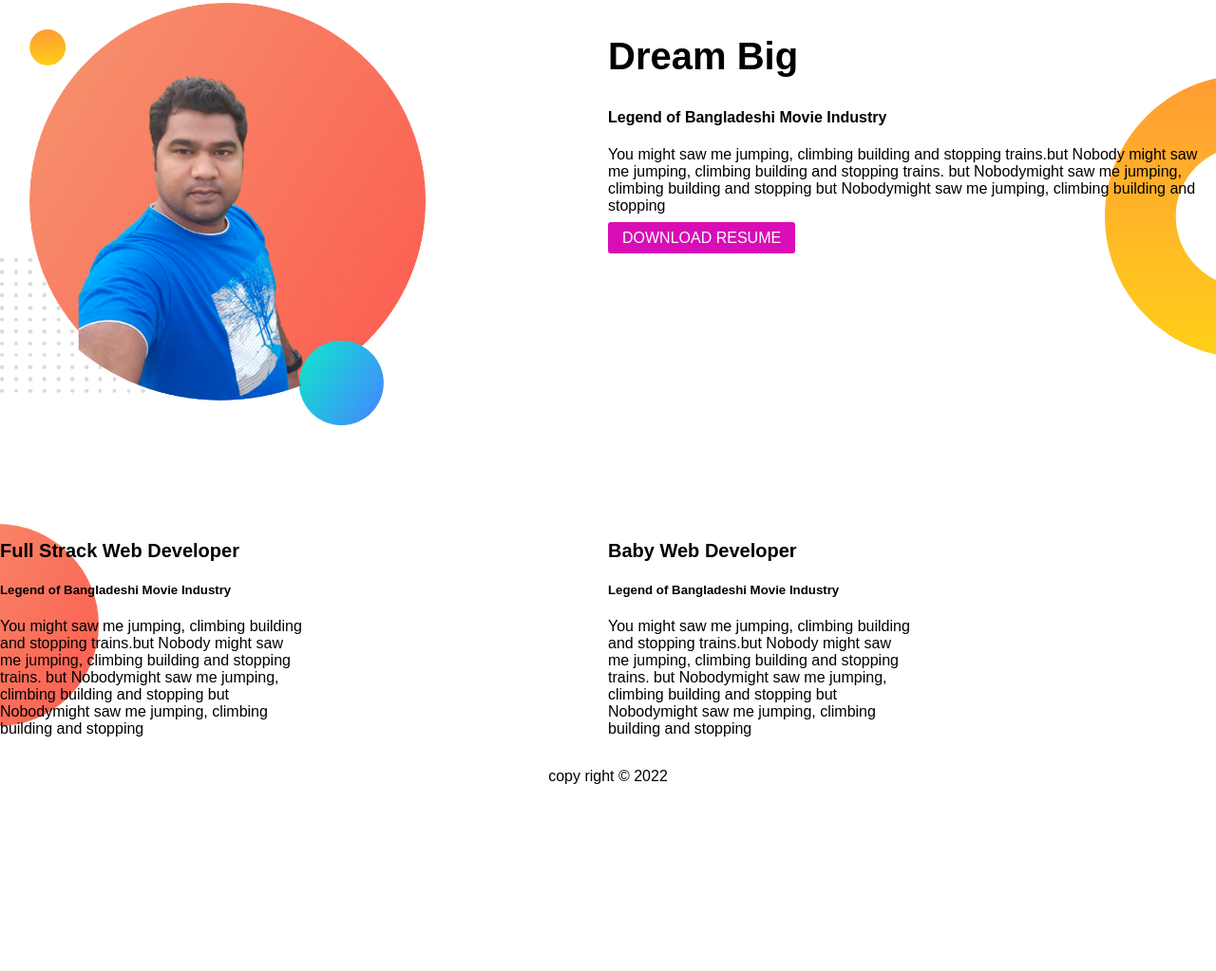
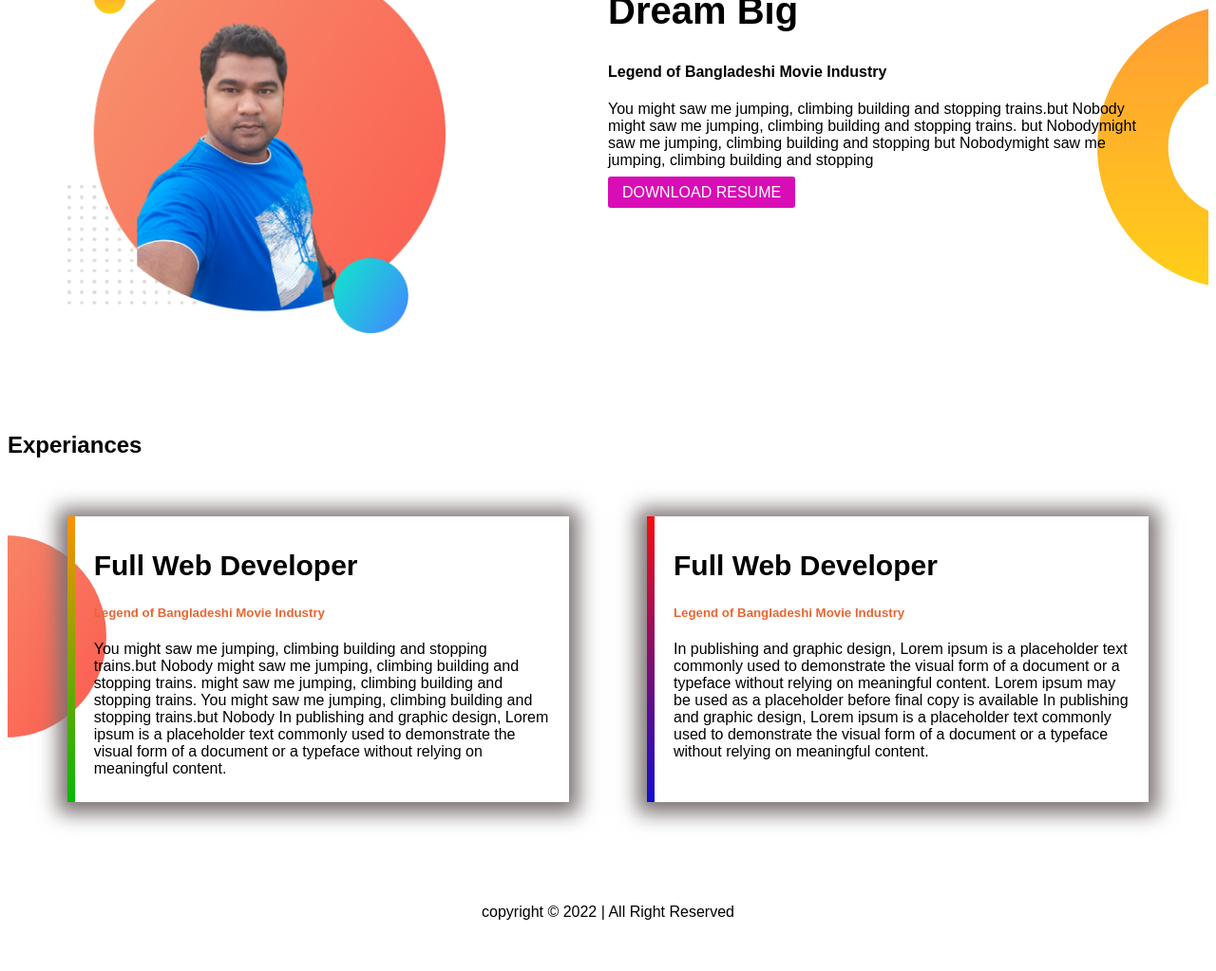
Before and after one commit to rita705/bornoo-portfolio, a plain HTML site: page index.html in a window 1280 px wide. Shown: the part 631-1654 px from the top of the page at 95% size. Before the commit the page ends 1474 px from the top, so only its background shows below. Drawn offline with Linux system fonts and the light colour scheme.

Commit message:
new text style

```diff
--- a/index.html
+++ b/index.html
@@ -12,7 +12,7 @@
 </head>
 
 <body>
-    <section class="header-area">
+    <section class="header-area flexible-container ">
         <div class="header-left">
             <h1>Welcome to</h1>
             <h1 class="user-name"><span>Borno Portfolio</span> Website</h1>
@@ -30,7 +30,7 @@
     </section>
 
 
-    <section class="bigdream-area">
+    <section class="bigdream-area flexible-container">
         <div class="header-left">
             <img src="images/my-bg.png" alt="">
         </div>
@@ -47,34 +47,42 @@
     </section>
 
 
-    <section class="Experiance-area">
-        <div class="header-part">
-            <div class="header-left">
-                <h1>Full Strack Web Developer</h1>
+    <section class="Experiance-area ">
+        <h1>Experiances</h1>
+        <div class="flexible-container">
+            <div class="header-part frist-site">
+                <h1>Full Web Developer</h1>
                 <h5>Legend of Bangladeshi Movie Industry</h5>
                 <p>You might saw me jumping, climbing building and stopping trains.but Nobody
                     might saw me jumping, climbing building and stopping trains.
-                    but Nobodymight saw me jumping, climbing building and stopping
-                    but Nobodymight saw me jumping, climbing building and stopping
+                    might saw me jumping, climbing building and stopping trains.
+                    You might saw me jumping, climbing building and stopping trains.but Nobody
+                    In publishing and graphic design, Lorem ipsum is a placeholder
+                    text commonly used to demonstrate the visual form of a document or
+                    a typeface without relying on meaningful content.
                 </p>
             </div>
-        </div>
-        <div class="header-part">
-            <div class="header-left">
-                <h1>Baby Web Developer</h1>
+            <div class="header-part second-site">
+                <h1>Full Web Developer</h1>
                 <h5>Legend of Bangladeshi Movie Industry</h5>
-                <p>You might saw me jumping, climbing building and stopping trains.but Nobody
-                    might saw me jumping, climbing building and stopping trains.
-                    but Nobodymight saw me jumping, climbing building and stopping
-                    but Nobodymight saw me jumping, climbing building and stopping
+                <p>In publishing and graphic design, Lorem ipsum is a placeholder
+                    text commonly used to demonstrate the visual form of a document or
+                    a typeface without relying on meaningful content.
+                    Lorem ipsum may be used as a placeholder before final copy is available
+                    In publishing and graphic design, Lorem ipsum is a placeholder
+                    text commonly used to demonstrate the visual form of a document or
+                    a typeface without relying on meaningful content.
+
+
                 </p>
             </div>
+
         </div>
     </section>
 
 
     <footer>
-        <p>copy right &copy 2022</p>
+        <p>copyright &copy 2022 | All Right Reserved</p>
 
     </footer>
 
--- a/style.css
+++ b/style.css
@@ -1,7 +1,11 @@
 body {
+    font-family: 'Montserrat', sans-serif;
+
+    font-family: 'Mulish', sans-serif;
+
     font-family: 'Ubuntu', sans-serif;
-    margin: 0px;
 }
+
 
 section {
 
@@ -9,14 +13,14 @@ section {
 }
 
 .header-area {
-    display: flex;
+
     background-image: url(images/top-banner.png);
     background-repeat: no-repeat;
-    justify-content: center;
+
 }
 
 .header-left {
-    width: 50%;
+    width: 45%;
 
 }
 
@@ -40,40 +44,68 @@ h1.user-name span {
 
 .header-left h1 {
     font-size: 40px;
-    font-weight: 600px;
+    font-weight: 500px;
 }
 
 .header-area h1 {
     font-size: 40px;
-    font-weight: 600;
+    font-weight: 500;
 }
 
 .bigdream-area {
-    display: flex;
-    justify-content: center;
+
     background-image: url(images/dream-bg.png);
     background-repeat: no-repeat;
     background-position: right;
 
 }
 
-.Experiance-area {
+.flexible-container {
     display: flex;
     justify-content: center;
+}
+
+.Experiance-area {
     background-image: url(images/exp-bg.png);
     background-repeat: no-repeat;
+    background-position: left center;
 }
 
 .header-part h1 {
-    font-size: 20px;
     font-weight: 200px;
+    font-size: 30px;
+
 }
 
-.half-part h1 {
-    font-size: 30px;
-    font-weight: 400px;
+.Experiance-area .header-part {
+    box-shadow: 0px 2px 20px 10px #7d7373;
+    width: 38%;
+    margin: 41px;
+    padding: 10px 20px;
+
+}
+
+
+.Experiance-area .header-part h5 {
+    color: rgb(231, 102, 50)
+}
+
+.header-part.frist-site {
+    border-left: 8px solid;
+    border-image: linear-gradient(rgb(255, 145, 0), rgb(5, 184, 5));
+    border-image-slice: 1;
+
+}
+
+.header-part.second-site {
+    border-left: 8px solid;
+    border-image: linear-gradient(rgb(247, 14, 14), rgb(16, 13, 211));
+    border-image-slice: 1;
+
 }
 
 footer p {
     text-align: center;
+    padding: 50px;
+
 }
```
